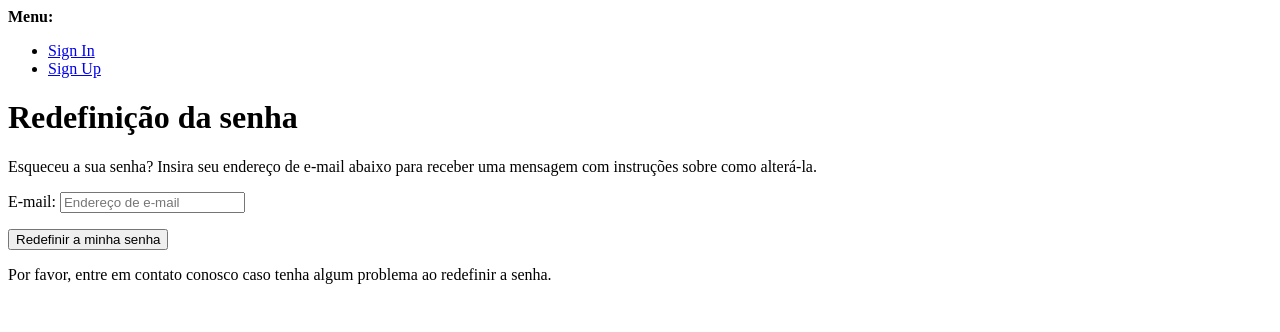
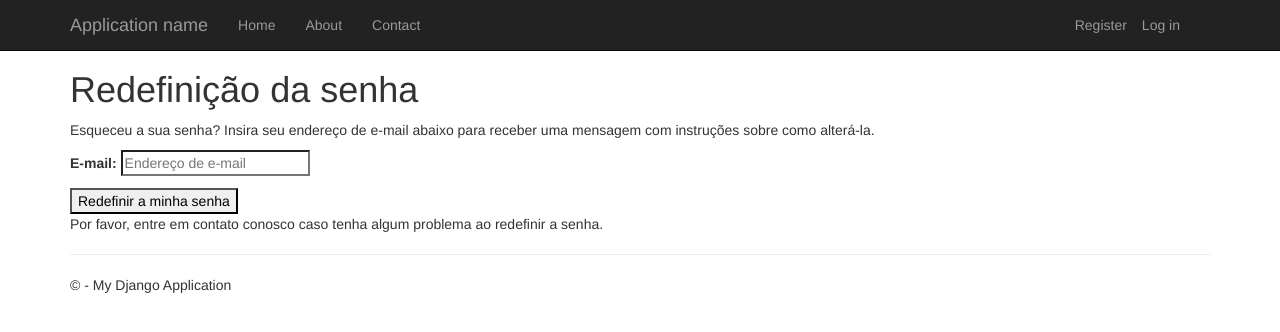
Before and after one commit to josuelopes512/DjangoWebProject1, a Django app: page /accounts/password/reset/ in a window 1280 px wide. Shown: the top 332 px of the page. Run offline with Django 3.2, Linux system fonts and the light colour scheme; some libraries are stand-ins or nearby versions.

Commit message:
new commit

```diff
--- a/DjangoWebProject1/settings.py
+++ b/DjangoWebProject1/settings.py
@@ -123,3 +123,7 @@ STATIC_URL = '/static/'
 STATIC_ROOT = posixpath.join(*(BASE_DIR.split(os.path.sep) + ['static']))
 
 SESSION_COOKIE_AGE = 60 * 5 * 60
+LOGIN_REDIRECT_URL = '/'
+LOGOUT_REDIRECT_URL = "/"
+
+EMAIL_BACKEND = 'django.core.mail.backends.console.EmailBackend'
--- a/app/templates/account/base.html
+++ b/app/templates/account/base.html
@@ -1,3 +1,5 @@
+{% extends "app/layout.html" %}
+
 <!DOCTYPE html>
 <html>
   <head>
--- a/app/templates/app/loginpartial.html
+++ b/app/templates/app/loginpartial.html
@@ -3,17 +3,21 @@
     {% csrf_token %}
     <ul class="nav navbar-nav navbar-right">
         <li><span class="navbar-brand">Hello {{ user.username }}!</span></li>
-        <li><a href="javascript:document.getElementById('logoutForm').submit()">Log off</a></li>
+        <li><a href="{% url 'account_logout' %}">Sign Out</a></li>
+        <li><a href="{% url 'account_email' %}">Change E-mail</a></li>
+
+        {% comment %} <li><a href="javascript:document.getElementById('logoutForm').submit()">Log off</a></li> {% endcomment %}
     </ul>
 </form>
 
 {% else %}
-
 <ul class="nav navbar-nav navbar-right">
-    <li><a href="{% url 'login' %}">Log in</a></li>
+    <li><a href="{% url 'account_login' %}">Log in</a></li>
+    {% comment %} <!-- <li><a href="{% url 'login' %}">Log in</a></li> --> {% endcomment %}
 </ul>
 <ul class="nav navbar-nav navbar-right">
-    <li><a href="{% url 'register' %}">Register</a></li>
+    <li><a href="{% url 'account_signup' %}">Register</a></li>
+    {% comment %} <!-- <li><a href="{% url 'register' %}">Register</a></li> --> {% endcomment %}
 </ul>
 
 {% endif %}
```
